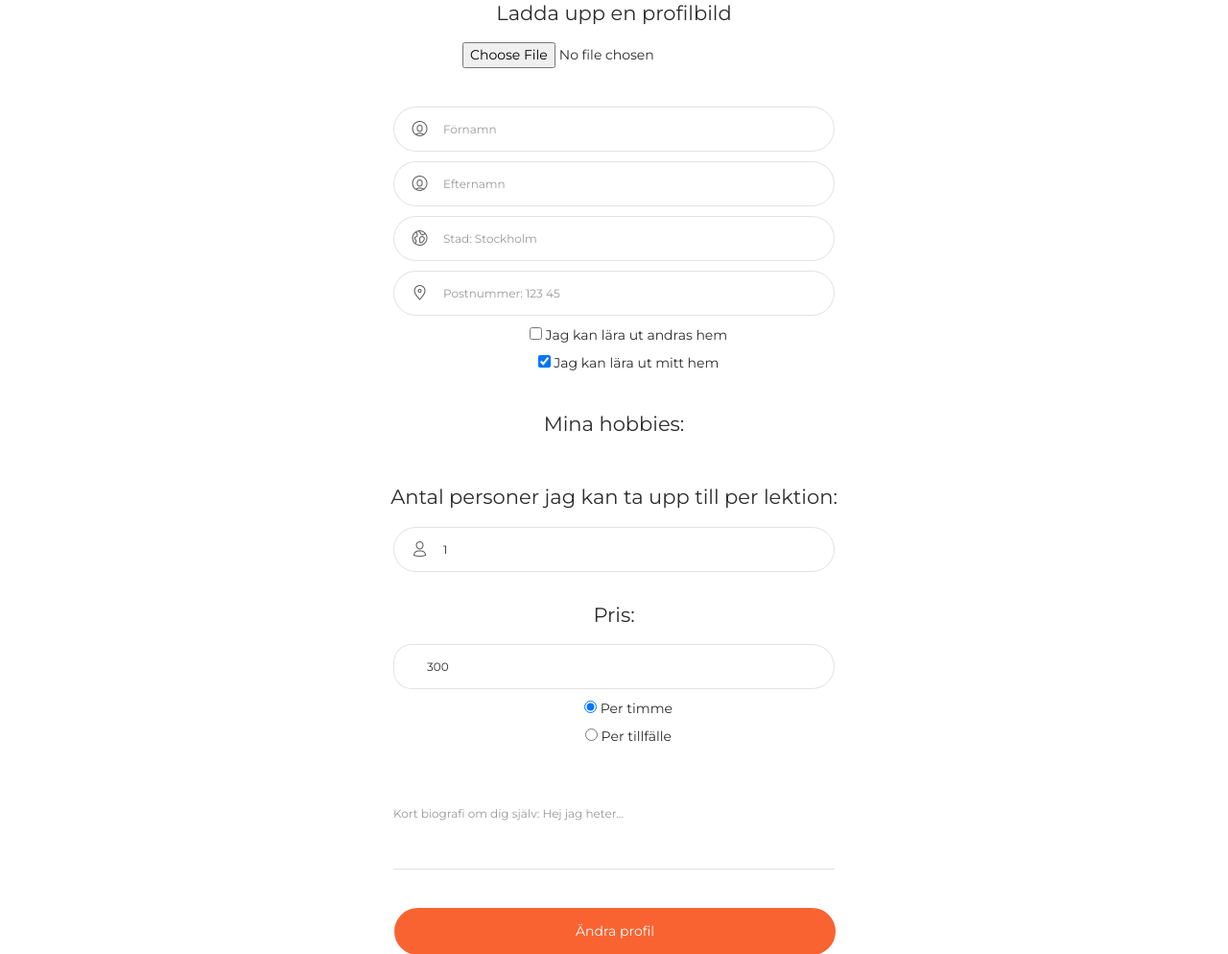
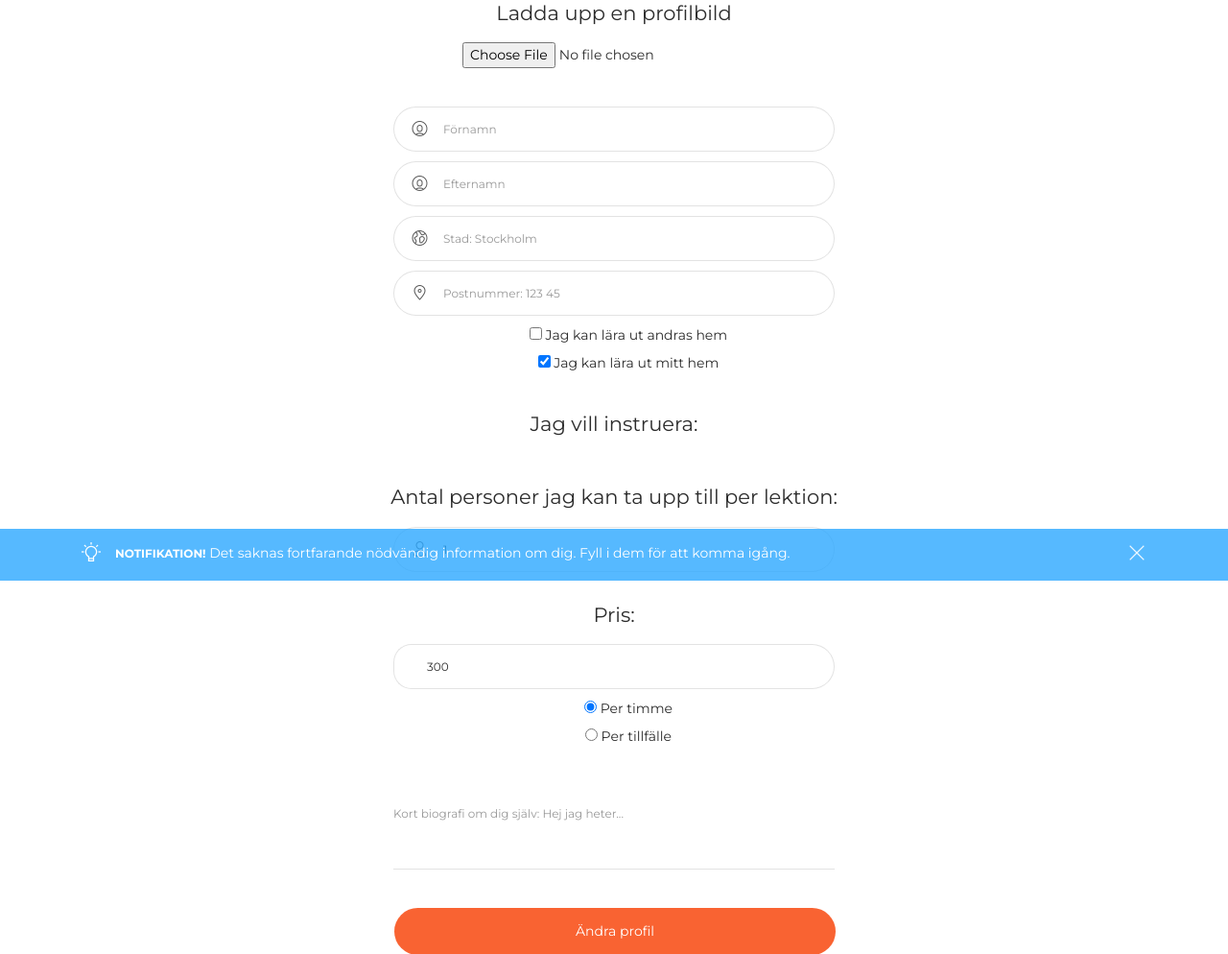
Before and after one commit to MaxHXie/hobbyin, a Django app: page /profile/ in a window 1280 px wide. Shown: the part 195-1189 px from the top of the page at 96% size. Run offline with Django 3.2, Linux system fonts and the light colour scheme; the visitor is signed in with stand-in values (Sample User, id 1); data comes from the database, SQL or seed files in the repository; data that the repository does not hold is empty; some libraries are stand-ins or nearby versions.

Commit message:
Added profile_valid, force user to update profile until it becomes valid

```diff
--- a/external_page/forms.py
+++ b/external_page/forms.py
@@ -22,7 +22,7 @@ class InstructorForm(ModelForm):
         widgets = {
             'first_name': TextInput(attrs={'class': 'form-control', 'placeholder': 'Förnamn'}),
             'last_name': TextInput(attrs={'class': 'form-control', 'placeholder': 'Efternamn'}),
-            'hobbies': CheckboxSelectMultiple(),
+            'hobbies': RadioSelect(),
             'city': TextInput(attrs={'class': 'form-control', 'placeholder': 'Stad: Stockholm'}),
             'zip_code': TextInput(attrs={'class': 'form-control', 'placeholder': 'Postnummer: 123 45'}),
             'work_in_student_home': CheckboxInput(),
@@ -78,34 +78,38 @@ class InstructorForm(ModelForm):
             raise forms.ValidationError({'work_in_student_home':[_("Du måste välja hur du vill lära ut.")]}, code="choose_one")
 
     def clean_profile_picture(self):
-        profile_picture = self.cleaned_data['profile_picture']
+        try:
+            profile_picture = self.cleaned_data['profile_picture']
 
-        try:
-            w, h = get_image_dimensions(profile_picture)
+            try:
+                w, h = get_image_dimensions(profile_picture)
 
-            #validate dimensions
-            max_width = 1000
-            max_height = 1000
-            if w > max_width or h > max_height:
-                raise forms.ValidationError(_('Din profilbild får inte vara större än %s pixlar på höjden eller %s på bredden') % (max_width, max_height))
+                #validate dimensions
+                max_width = 1000
+                max_height = 1000
+                if w > max_width or h > max_height:
+                    raise forms.ValidationError(_('Din profilbild får inte vara större än %s pixlar på höjden eller %s på bredden') % (max_width, max_height))
 
-            #validate content type
-            main, sub = profile_picture.content_type.split('/')
-            if not (main == 'image' and sub in ['jpeg', 'jpg', 'png']):
-                raise forms.ValidationError(_('Du måste ladda upp en .jpg eller .png fil.'))
+                #validate content type
+                main, sub = profile_picture.content_type.split('/')
+                if not (main == 'image' and sub in ['jpeg', 'jpg', 'png']):
+                    raise forms.ValidationError(_('Du måste ladda upp en .jpg eller .png fil.'))
 
-            #validate file size
-            if len(profile_picture) > (1000 * 1024):
-                raise forms.ValidationError(_('profile_picture file size may not exceed 1 Megabyte.'))
+                #validate file size
+                if len(profile_picture) > (1000 * 1024):
+                    raise forms.ValidationError(_('profile_picture file size may not exceed 1 Megabyte.'))
 
-        except AttributeError:
-            """
-            Handles case when we are updating the user profile
-            and do not supply a new profile_picture
-            """
+            except AttributeError:
+                """
+                Handles case when we are updating the user profile
+                and do not supply a new profile_picture
+                """
+                pass
+
+            return profile_picture
+
+        except:
             pass
-
-        return profile_picture
 
 
 class ContactInstructorForm(ModelForm):
--- a/external_page/models.py
+++ b/external_page/models.py
@@ -16,7 +16,7 @@ class Instructor(models.Model):
     )
     first_name = models.CharField(max_length=64, null=True, blank=False)
     last_name = models.CharField(max_length=64, null=True, blank=False)
-    hobbies = models.ManyToManyField(Hobby, blank=False)
+    hobbies = models.ForeignKey(Hobby, on_delete=models.CASCADE, blank=False, null=True)
     email = models.EmailField(max_length=128, blank=True, null=True, unique=True)
     city = models.CharField(max_length=64, null=True, blank=False)
     zip_code = models.CharField(max_length=6, null=True, blank=False)
@@ -39,7 +39,8 @@ class Instructor(models.Model):
                                     ('T', 'Per tillfälle'),
                            ), null=True, blank=False, default="H"
                            )
-    profile_picture = models.ImageField(upload_to="profile_picture", blank=True)
+    profile_picture = models.ImageField(upload_to="profile_picture", blank=True, null=True)
+    valid_profile = models.BooleanField(default=False)
 
     def __str__(self):
         try:
--- a/external_page/templates/edit_profile_page.html
+++ b/external_page/templates/edit_profile_page.html
@@ -69,7 +69,7 @@
 
                             {% elif input_type == 'checkbox' or input_type == 'radio' %}
                                 {% if field.name == 'hobbies' %}
-                                    <h4> Mina hobbies: </h4>
+                                    <h4> Jag vill instruera: </h4>
                                     {% if field.errors %}
                                         <span style="color:red;">{{ field.errors|first }}</span>
                                     {% endif %}
@@ -135,5 +135,10 @@
             </div>
         </div>
     </div>
+<script>
+$(function(){
+    $("label[for='id_hobbies_0']").hide()
+});
+</script>
 </body>
 {% endblock body %}
--- a/external_page/views.py
+++ b/external_page/views.py
@@ -5,14 +5,17 @@ from django.contrib.auth.models import User
 from .forms import InstructorForm, ContactInstructorForm
 from django.contrib.auth import logout as logout_function
 
-def first_time_login_and_create_instructor(request):
+def check_user_valid_profile(request):
     current_user = request.user
     try:
         instructor = Instructor.objects.get(user=current_user)
-        return False
+        if instructor.valid_profile:
+            return True
+        else:
+            return False
     except Instructor.DoesNotExist:
         create_instructor(current_user)
-        return True
+        return False
 
 def create_instructor(current_user):
     instructor = Instructor.objects.create(user=current_user)
@@ -21,6 +24,10 @@ def create_instructor(current_user):
 
 # Create your views here.
 def index(request):
+    if request.user.is_authenticated and not check_user_valid_profile(request):
+        messages.info(request, 'Det saknas fortfarande nödvändig information om dig. Fyll i dem för att komma igång.')
+        return edit_profile(request)
+
     hobbies = Hobby.objects.all()
     if len(hobbies) == 0:
         hobbies = None
@@ -129,7 +136,8 @@ def profile_with_user_hobby(request, user_id, hobby):
 def my_profile(request):
     ## User is redirected here upon LOGIN
     if request.user.is_authenticated:
-        if first_time_login_and_create_instructor(request):
+        if not check_user_valid_profile(request):
+            messages.info(request, 'Det saknas fortfarande nödvändig information om dig. Fyll i dem för att komma igång.')
             return edit_profile(request)
         else:
             return profile_with_user(request, request.user.id)
@@ -152,6 +160,8 @@ def edit_profile(request):
             form = InstructorForm(request.POST, instance=instructor)
             if form.is_valid():
                form.save()
+               instructor.valid_profile = True
+               instructor.save()
                messages.success(request, 'Din profil är ändrad.')
                request.method = "GET"
                return my_profile(request)
```
Also changed, not shown: external_page/migrations/0022_auto_20180716_2147.py (added), external_page/migrations/0023_auto_20180716_2152.py (added), external_page/migrations/0024_instructor_is_active.py (added), external_page/migrations/0025_auto_20180716_2211.py (added).
